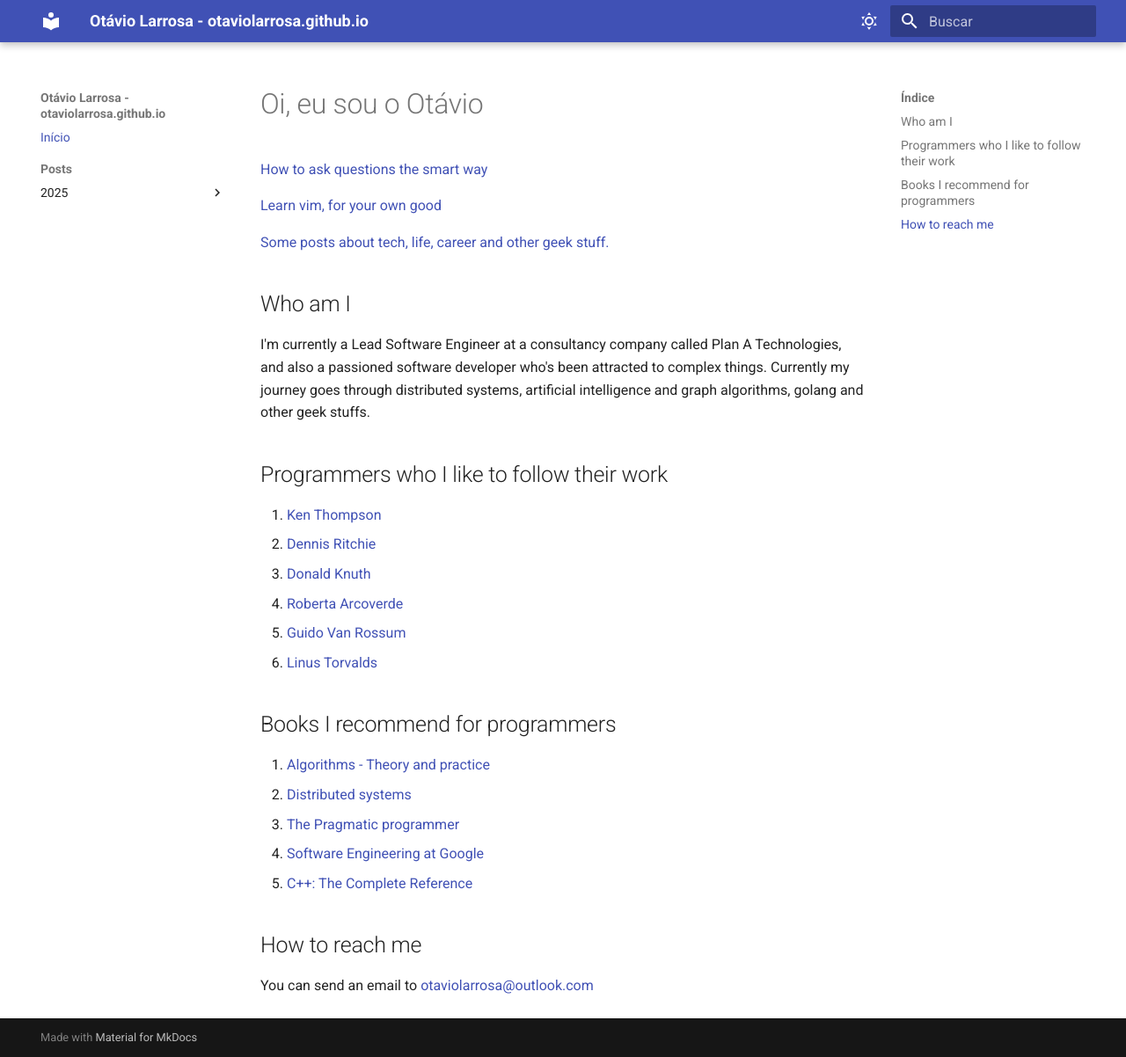
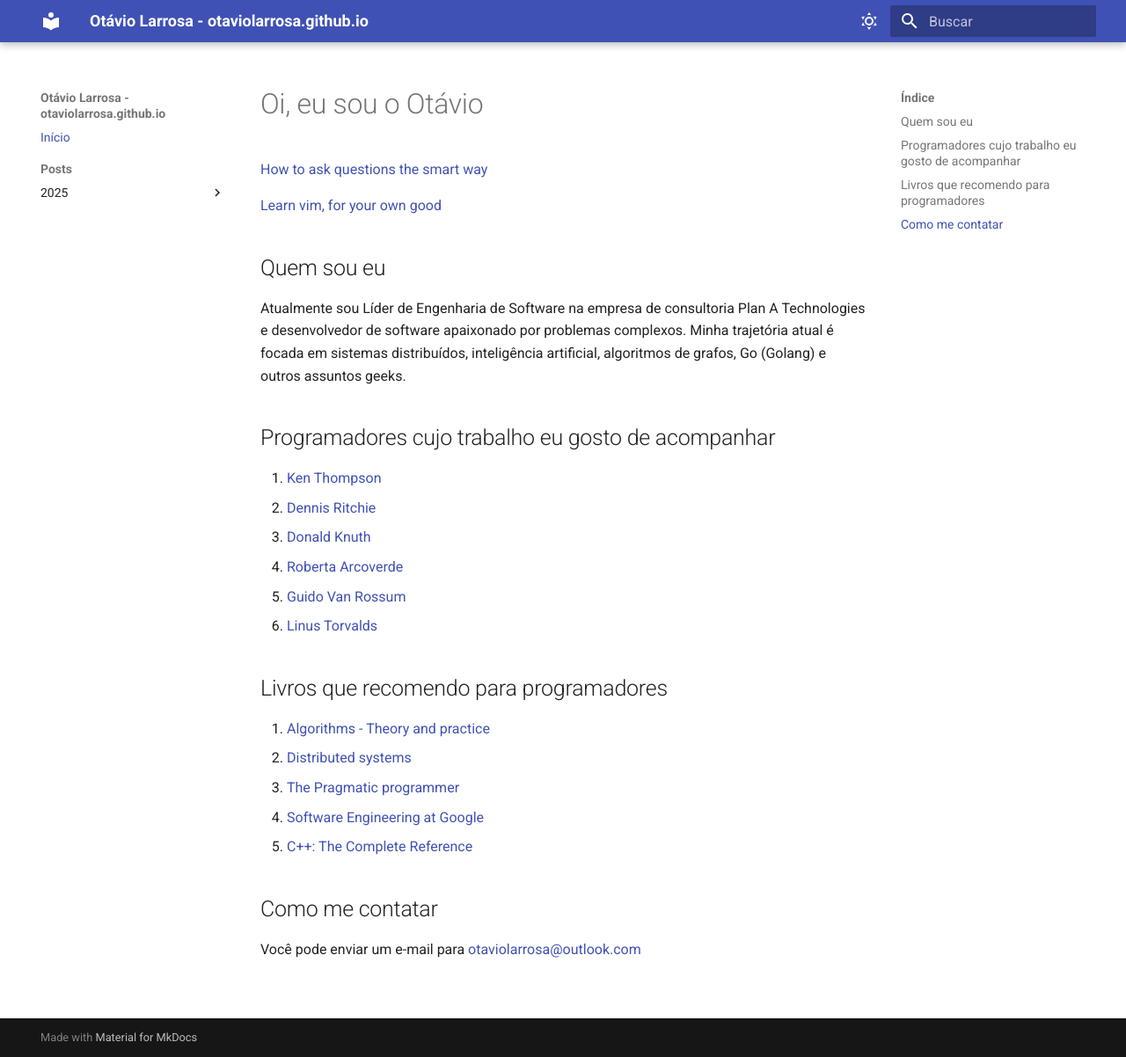
Before and after one commit to otaviolarrosa/blog, an MkDocs documentation site: the page built from docs/index.md, in a window 1280 px wide and 1202 px high. Shown: the whole window at 88% size. Built offline with MkDocs 1.6.1 and Material for MkDocs 9.7.7, drawn with Linux system fonts in a browser that asks for light colours.

Commit message:
refactor: update index.md to improve language consistency and structure

```diff
--- a/docs/index.md
+++ b/docs/index.md
@@ -4,14 +4,12 @@
 
 [Learn vim, for your own good](https://www.vim.org/docs.php)
 
-[Some posts about tech, life, career and other geek stuff.](https://otaviolarrosa.com)
 
+## Quem sou eu
 
-## Who am I
+Atualmente sou Líder de Engenharia de Software na empresa de consultoria Plan A Technologies e desenvolvedor de software apaixonado por problemas complexos. Minha trajetória atual é focada em sistemas distribuídos, inteligência artificial, algoritmos de grafos, Go (Golang) e outros assuntos geeks.
 
-I'm currently a Lead Software Engineer at a consultancy company called Plan A Technologies, and also a passioned software developer who's been attracted to complex things. Currently my journey goes through distributed systems, artificial intelligence and graph algorithms, golang and other geek stuffs.
-
-## Programmers who I like to follow their work
+## Programadores cujo trabalho eu gosto de acompanhar
 
 1. [Ken Thompson](https://en.wikipedia.org/wiki/Ken_Thompson)
 2. [Dennis Ritchie](https://en.wikipedia.org/wiki/Dennis_Ritchie)
@@ -20,7 +18,7 @@ I'm currently a Lead Software Engineer at a consultancy company called Plan A Te
 5. [Guido Van Rossum](https://en.wikipedia.org/wiki/Guido_van_Rossum)
 6. [Linus Torvalds](https://en.wikipedia.org/wiki/Linus_Torvalds)
 
-## Books I recommend for programmers
+## Livros que recomendo para programadores
 
 1. [Algorithms - Theory and practice](https://www.amazon.com/Introduction-Algorithms-third-Thomas-Cormen-ebook/dp/B08FH8N996)
 2. [Distributed systems](https://www.amazon.com/Distributed-Systems-Principles-Andrew-Tanenbaum/dp/0130888931)
@@ -28,6 +26,6 @@ I'm currently a Lead Software Engineer at a consultancy company called Plan A Te
 4. [Software Engineering at Google](https://www.amazon.com/Software-Engineering-Google-Lessons-Programming/dp/1492082791)
 5. [C++: The Complete Reference](https://www.amazon.com/C-Complete-Reference-Herbert-Schildt/dp/0072226803)
 
-## How to reach me
+## Como me contatar
 
-You can send an email to [otaviolarrosa@outlook.com](mailto:otaviolarrosa@outlook.com)
+Você pode enviar um e-mail para [otaviolarrosa@outlook.com](mailto:otaviolarrosa@outlook.com)
```
